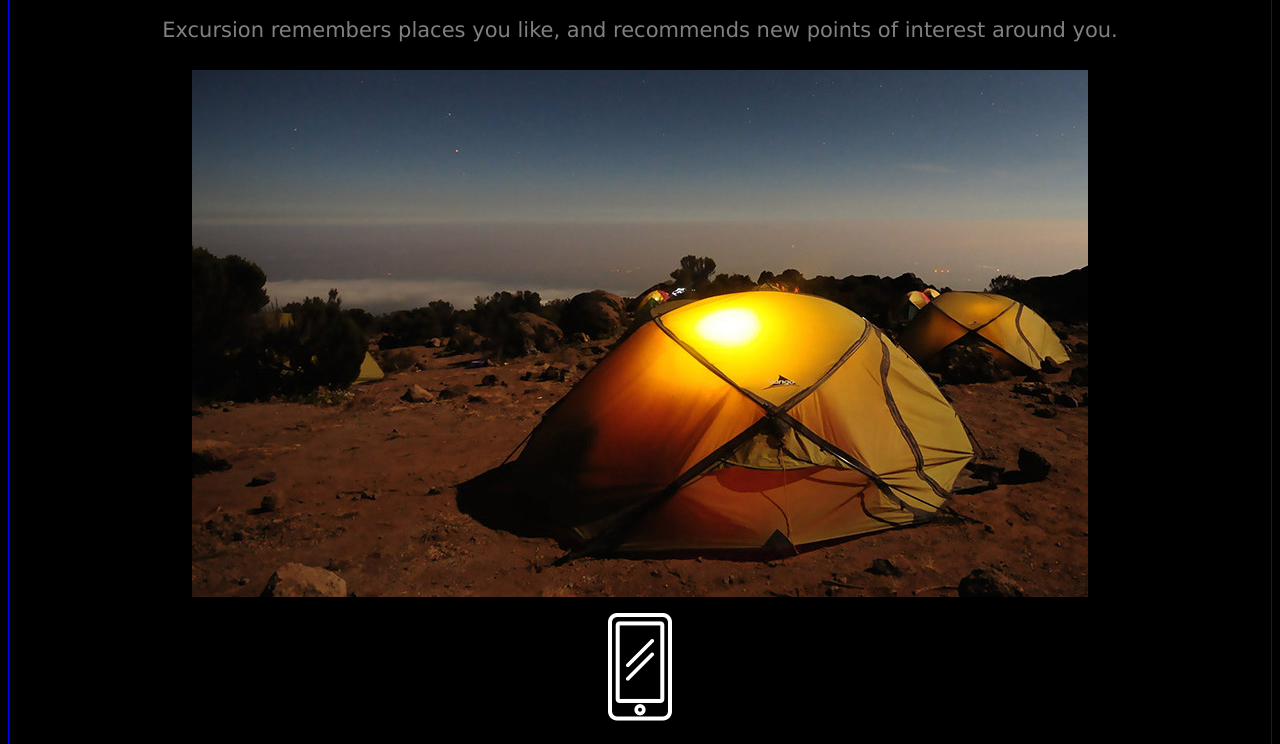
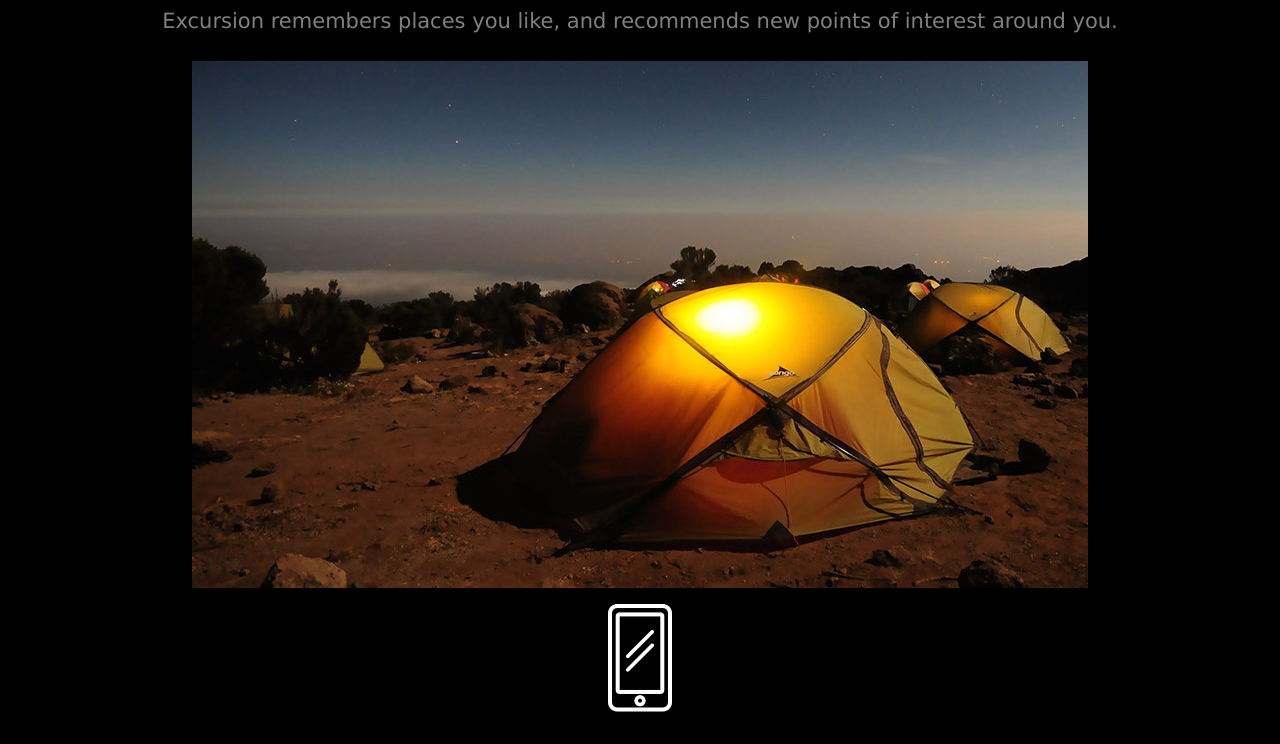
Before and after one commit to Glaston0722/Excursion_App, a plain HTML site: page index.html in a window 1280 px wide. Shown: the part 429-1173 px from the top of the page. Drawn offline with Linux system fonts and the light colour scheme.

Commit message:
removed blue border around HTML body

```diff
--- a/resources/css/style.css
+++ b/resources/css/style.css
@@ -7,7 +7,6 @@
 
 body {
     background-color: black;
-    border: 1px blue solid;
 }
 
 h2 {
```
